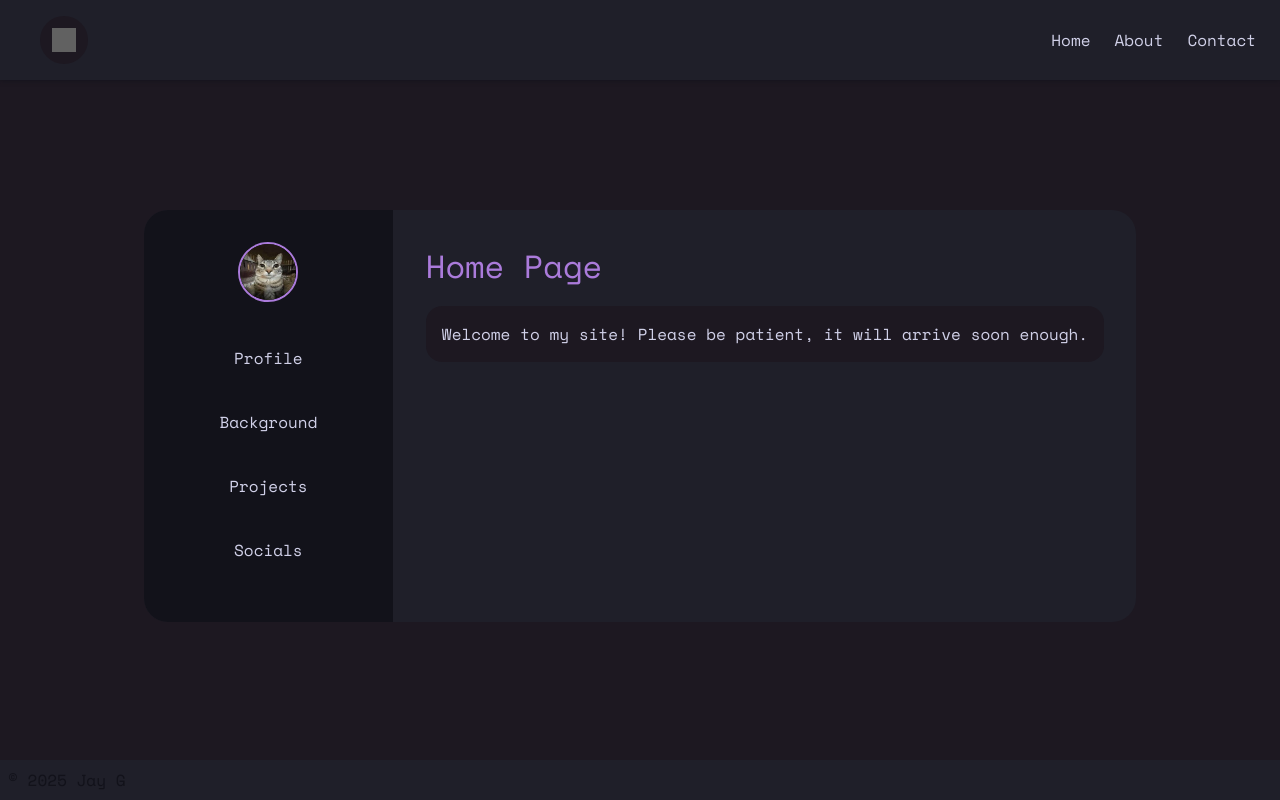
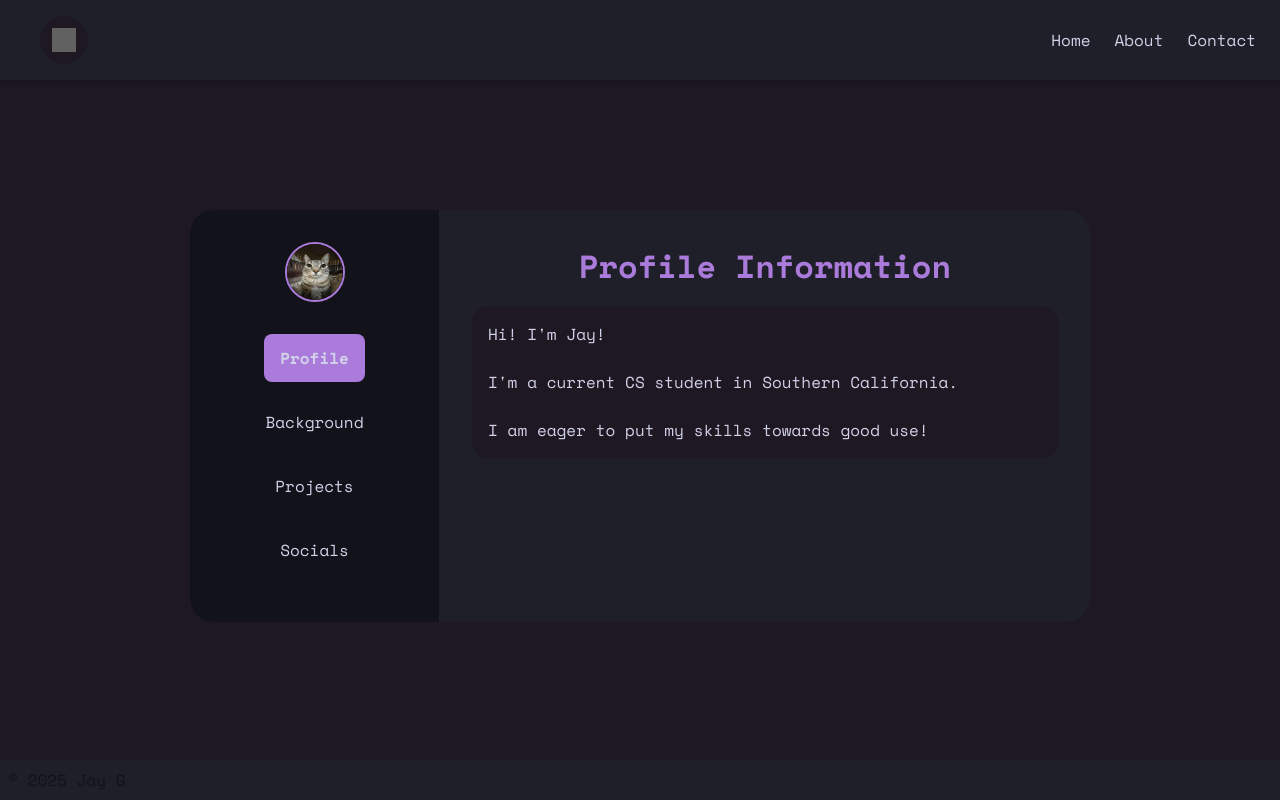
Before and after one commit to jay-gleeson/site, a Next.js app: page / in a window 1280 px wide. Built offline with nearby package versions, Linux system fonts and the light colour scheme; grey boxes are pictures that could not be loaded.

Commit message:
Updated tabs config

```diff
--- a/app/globals.css
+++ b/app/globals.css
@@ -7,6 +7,7 @@
     --font-jetbrains-mono: 'JetBrains Mono', monospace;
 
     --main-color: #ab7bdb;
+    --main-color-dark: #775698;
     --off-white: #d1d1e9;
     --background-color: #1d1821;
     --card-color: #1f1f29;
@@ -87,11 +88,14 @@ header nav a:hover {
     display: flex;
     justify-content: center;
     align-items: center;
-    width: 100%;
     height: 100vh;
     padding-top: 5rem;
     padding-bottom: 3rem;
     box-sizing: border-box;
+    width: 80%;
+    max-width: 1200px;
+    min-width: 900px;
+    margin: 0 auto;
 }
 
 .main-frame {
@@ -104,12 +108,6 @@ header nav a:hover {
     margin: 0 auto;
 }
 
-.main-frame:hover,
-.sidebar:hover {
-    box-shadow: 0 0 0.3rem var(--card-color-dark);
-    transition: box-shadow 0.3s;
-}
-
 .sidebar {
     width: 250px;
     background-color: var(--card-color-dark);
@@ -118,6 +116,12 @@ header nav a:hover {
     align-items: center;
     padding: 2rem 1rem;
     border-right: 1px solid var(--card-color);
+}
+
+.active-tab {
+    background-color: var(--main-color);
+    color: var(--off-white);
+    font-weight: bold;
 }
 
 .profile-pic {
@@ -154,6 +158,8 @@ header nav a:hover {
     font-size: 2rem;
     color: var(--main-color);
     margin-bottom: 1rem;
+    font-weight: bold;
+    text-align: center;
 }
 
 .content .description {
@@ -163,6 +169,16 @@ header nav a:hover {
     padding: 1rem;
     border-radius: 1rem;
     color: var(--off-white);
+}
+
+.content .description a {
+    color: var(--main-color);
+    text-decoration: underline;
+}
+
+.content .description a:hover {
+    color: var(--main-color-dark);
+    transition: color 0.3s;
 }
 
 footer {
--- a/app/page.tsx
+++ b/app/page.tsx
@@ -1,23 +1,114 @@
+"use client";
+
+import { useState } from "react";
+
+const ProfileTab = () => (
+  <div>
+    <p>Hi! I'm Jay!</p>
+    <br />
+    <p>I'm a current CS student in Southern California.</p>
+    <br />
+    <p>I am eager to put my skills towards good use!</p>
+  </div>
+);
+
+const BackgroundTab = () => (
+  <div>
+    <p>Working towards my Associates in CS at GWC.</p>
+    <br />
+    <p>Experience in Backend and Frontend development.</p>
+    <br />
+    <p>Particular interests include web design and ML.</p>
+  </div>
+);
+
+const ProjectsTab = () => (
+  <div>
+    <p>
+      ASTRO ASL 📝: ML-powered live American Sign Language transcription tool
+      using TensorFlow.
+    </p>
+    <br />
+    <p>
+      Graduation Prediction Project 🎓: Data Science project correlating
+      graduation rates with income statistics.
+    </p>
+    <br />
+    <p>
+      The Big Bad Riding Hood 🐺: Text-based adventure game in C++, submitted as
+      the final project for C++1.
+    </p>
+  </div>
+);
+
+const SocialsTab = () => (
+  <div>
+    <p>
+      See GitHub:{" "}
+      <a
+        href="https://github.com/jay-gleeson"
+        target="_blank"
+        rel="noopener noreferrer"
+      >
+        https://github.com/jay-gleeson
+      </a>
+    </p>
+    <br />
+    <p>
+      See LinkedIn:{" "}
+      <a
+        href="https://www.linkedin.com/in/jay-glee"
+        target="_blank"
+        rel="noopener noreferrer"
+      >
+        https://www.linkedin.com/in/jay-glee
+      </a>
+    </p>
+    <br />
+    <p>More coming soon. . .</p>
+  </div>
+);
+
+const tabConfig = {
+  Profile: {
+    title: "Profile Information",
+    component: <ProfileTab />,
+  },
+  Background: {
+    title: "Background Details",
+    component: <BackgroundTab />,
+  },
+  Projects: {
+    title: "Projects Overview",
+    component: <ProjectsTab />,
+  },
+  Socials: {
+    title: "Social Media Links",
+    component: <SocialsTab />,
+  },
+};
+
 export default function Page() {
+  const [activeTab, setActiveTab] = useState<keyof typeof tabConfig>("Profile");
+
   return (
     <div className="container">
       <div className="main-frame">
         <div className="sidebar">
-          <img
-            className="profile-pic"
-            src="profile.jpg"
-            alt="Profile"
-          />
-          <div className="tab">Profile</div>
-          <div className="tab">Background</div>
-          <div className="tab">Projects</div>
-          <div className="tab">Socials</div>
+          <img className="profile-pic" src="profile.jpg" alt="Profile" />
+          {Object.keys(tabConfig).map((tab) => (
+            <div
+              key={tab}
+              className={`tab ${activeTab === tab ? "active-tab" : ""}`}
+              onClick={() => setActiveTab(tab as keyof typeof tabConfig)}
+            >
+              {tab}
+            </div>
+          ))}
         </div>
         <div className="content">
-          <h1 className="title">Home Page</h1>
-          <div className="description">
-            Welcome to my site! Please be patient, it will arrive soon enough.
-          </div>
+          <h1 className="title">{tabConfig[activeTab].title}</h1>
+          <div className="card description">{tabConfig[activeTab].component}</div>
         </div>
       </div>
     </div>
```
